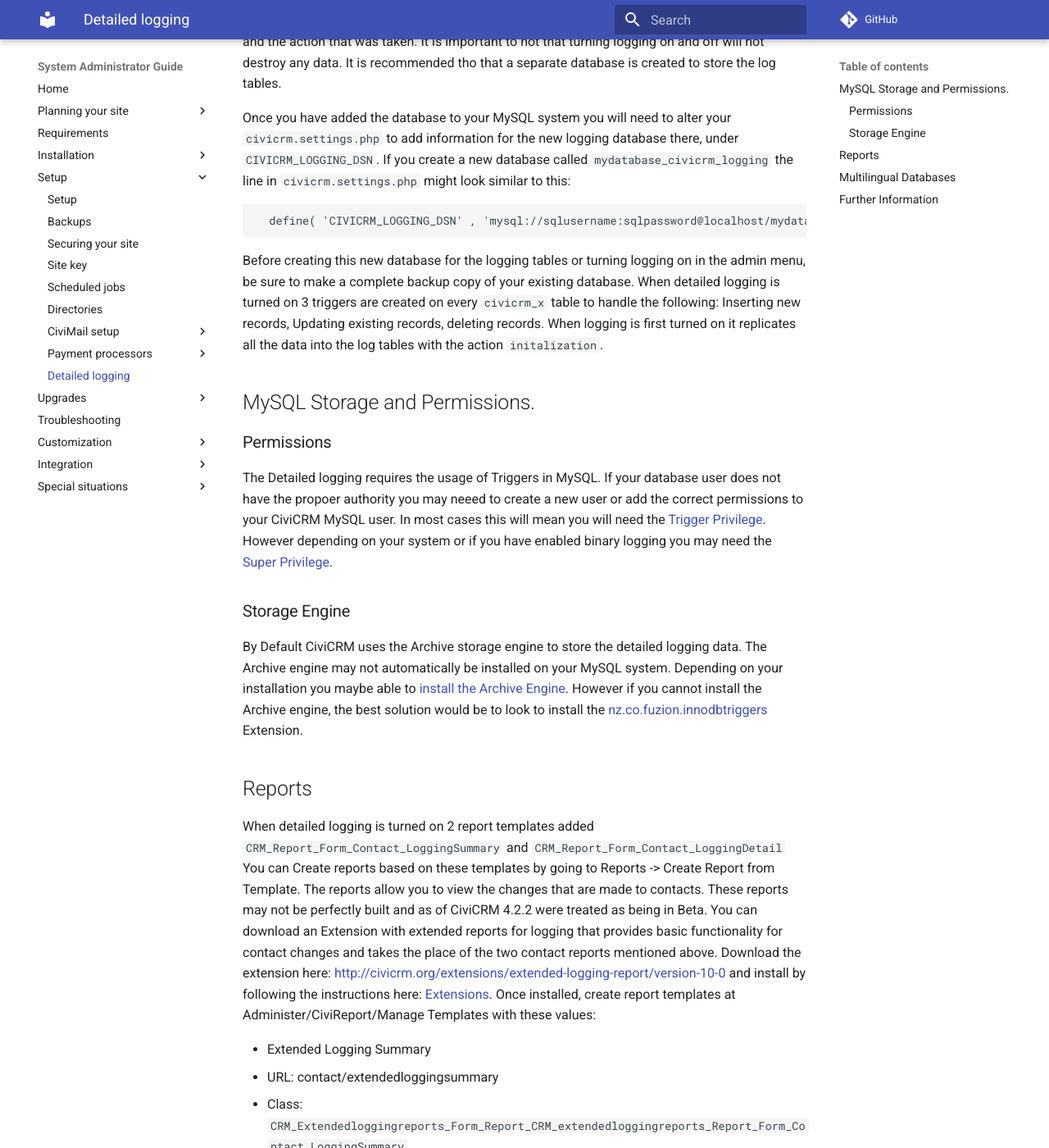
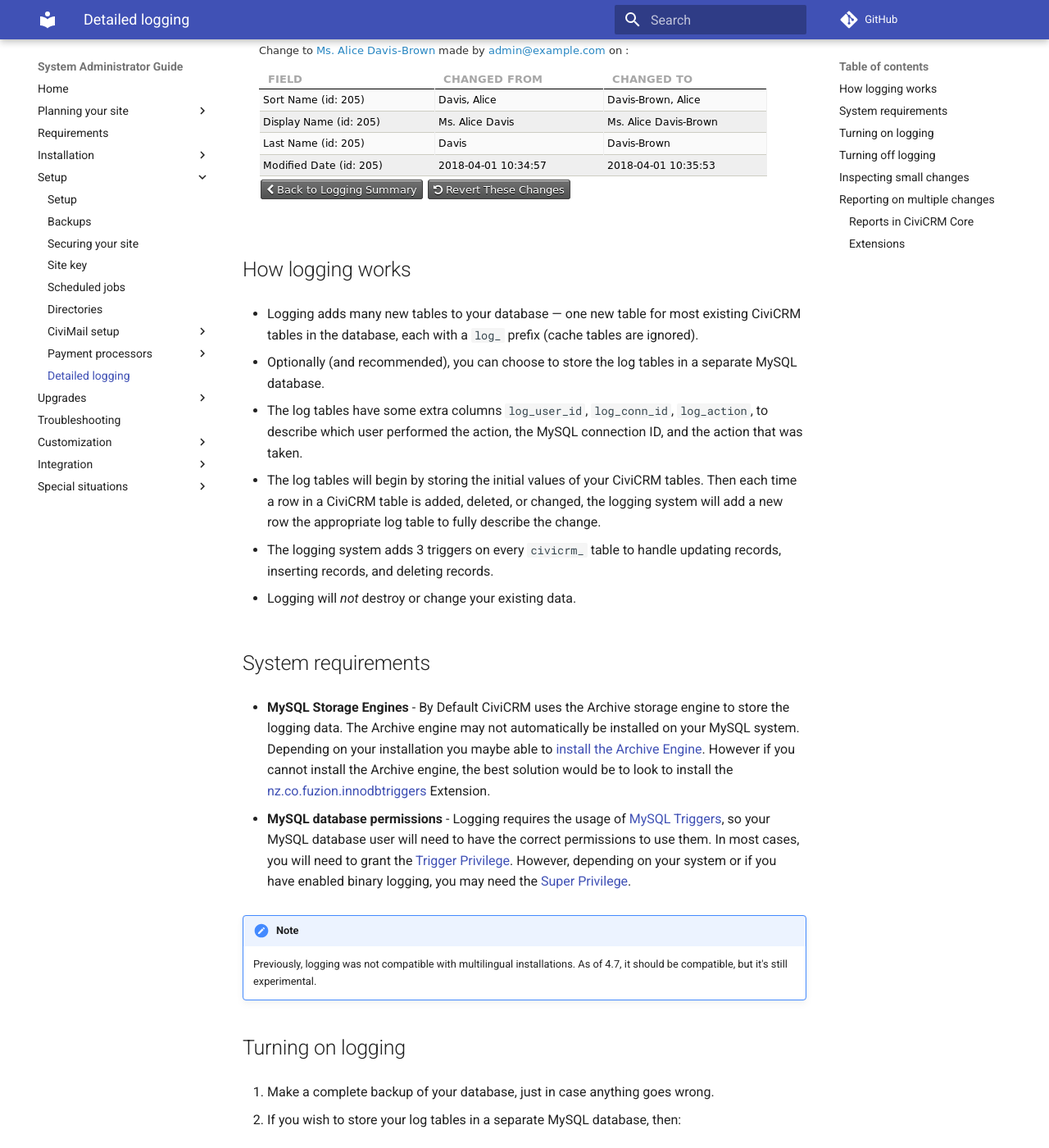
Before and after one commit to civicrm/civicrm-sysadmin-guide, an MkDocs documentation site: the page built from docs/setup/logging.md, in a window 1280 px wide and 1400 px high, scrolled down 244 px. Shown: the whole window at 82% size. Built offline with MkDocs 1.6.1 and Material for MkDocs 9.7.7, drawn with Linux system fonts in a browser that asks for light colours; comment, search, counter and statistics services are not loaded; old or Windows-style settings are respelled for this version of MkDocs; some of the changed text lies outside the part shown.

Commit message:
Improve logging page
* Improve language throughout to be more clear and concise.
* Use more headings in the page.
* Use "logging" throughout the page (but explain up front that "logging"
  means "detailed logging").
* Add screenshot demonstrating what you can see when you have logging
  enabled.
* Use ordered lists for "how to" content.
* Remove reference to old blog post. (If there's anything in that post
  of use, then we should copy it to this page -- but I read the post and
  I don't think we need to capture anything else from it.)
* Don't explain so much about how to use the extension -- that should be
  in the extension's docs.

````diff
--- a/docs/setup/logging.md
+++ b/docs/setup/logging.md
@@ -1,43 +1,87 @@
-# Detailed Logging Setting
+# Detailed Logging
 
-In CiviCRM there is a logging setting that allows for "detailed" logging to be turned on. Detailed logging tracks changes to the main `civicrm_` tables by creating duplicate tables called `log_civicrm_x`. A few extra columns are added to the `log_x` table `log_user_id`, `log_conn_id`, `log_action`, these describe which user did the action, the MySQL connection ID and the action that was taken. It is important to not that turning logging on and off will not destroy any data. It is recommended tho that a separate database is created to store the log tables.
+Detailed logging (aka "logging") allows you to maintain a full history of *all* changes made to *everything* in CiviCRM. It's a powerful feature which is turned *off* be default &mdash; because it's a bit overkill for most organizations, and it comes with some downsides too.
 
-Once you have added the database to your MySQL system you will need to alter your `civicrm.settings.php` to add information for the new logging database there, under `CIVICRM_LOGGING_DSN`. If you create a new database called `mydatabase_civicrm_logging` the line in `civicrm.settings.php` might look similar to this:
-
-```php
-  define( 'CIVICRM_LOGGING_DSN' , 'mysql://sqlusername:sqlpassword@localhost/mydatabase_civicrm_logging?new_link=true' );
-```
-
-Before creating this new database for the logging tables or turning logging on in the admin menu, be sure to make a complete backup copy of your existing database. When detailed logging is turned on 3 triggers are created on every `civicrm_x` table to handle the following: Inserting new records, Updating existing records, deleting records. When logging is first turned on it replicates all the data into the log tables with the action `initalization`.
+![Screenshot of report showing field differences within one update](/img/detailed-logging-report.png)
 
 
-## MySQL Storage and Permissions.
+## How logging works
 
-### Permissions
+* Logging adds many new tables to your database &mdash; one new table for most existing CiviCRM tables in the database, each with a `log_` prefix (cache tables are ignored).
 
-The Detailed logging requires the usage of Triggers in MySQL. If your database user does not have the propoer authority you may neeed to create a new user or add the correct permissions to your CiviCRM MySQL user. In most cases this will mean you will need the [Trigger Privilege](https://dev.mysql.com/doc/refman/5.7/en/privileges-provided.html#priv_trigger). However depending on your system or if you have enabled binary logging you may need the [Super Privilege](https://dev.mysql.com/doc/refman/5.7/en/privileges-provided.html#priv_super).
+* Optionally (and recommended), you can choose to store the log tables in a separate MySQL database.
 
-### Storage Engine
+* The log tables have some extra columns `log_user_id`, `log_conn_id`, `log_action`, to describe which user performed the action, the MySQL connection ID, and the action that was taken.
 
-By Default CiviCRM uses the Archive storage engine to store the detailed logging data. The Archive engine may not automatically be installed on your MySQL system. Depending on your installation you maybe able to [install the Archive Engine](https://stackoverflow.com/questions/26996618/install-mariadb-archive-engine). However if you cannot install the Archive engine, the best solution would be to look to install the [nz.co.fuzion.innodbtriggers](https://github.com/eileenmcnaughton/nz.co.fuzion.innodbtriggers) Extension.
+* The log tables will begin by storing the initial values of your CiviCRM tables. Then each time a row in a CiviCRM table is added, deleted, or changed, the logging system will add a new row the appropriate log table to fully describe the change.
 
-## Reports
+* The logging system adds 3 triggers on every `civicrm_` table to handle updating records, inserting records, and deleting records.
 
-When detailed logging is turned on 2 report templates added `CRM_Report_Form_Contact_LoggingSummary` and `CRM_Report_Form_Contact_LoggingDetail` You can Create reports based on these templates by going to Reports -> Create Report from Template. The reports allow you to view the changes that are made to contacts. These reports may not be perfectly built and as of CiviCRM 4.2.2 were treated as being in Beta. You can download an Extension with extended reports for logging that provides basic functionality for contact changes and takes the place of the two contact reports mentioned above. Download the extension here: [http://civicrm.org/extensions/extended-logging-report/version-10-0](http://civicrm.org/extensions/extended-logging-report/version-10-0) and install by following the instructions here: [Extensions](/customize/extensions.md). Once installed, create report templates at Administer/CiviReport/Manage Templates with these values:
+* Logging will _not_ destroy or change your existing data.
 
-* Extended Logging Summary
-  * URL: contact/extendedloggingsummary
-  * Class: `CRM_Extendedloggingreports_Form_Report_CRM_extendedloggingreports_Report_Form_Contact_LoggingSummary`
-* Extended Logging Detailed
-  * URL: contact/extendedloggingdetail
-  * `Class: CRM_Extendedloggingreports_Form_Report_CRM_extendedloggingreports_Report_Form_Contact_LoggingDetail`
 
-Then go to Administer/CiviReport/Create Reports from Templates and create a report from the Summary template. You won't need to create a report from the Detail template because it is access from the Summary template. Using the URLs above when you create the templates is the key to getting the summary report to link to the detail report successfully.
+## System requirements
 
-## Multilingual Databases
+* **MySQL Storage Engines** - By Default CiviCRM uses the Archive storage engine to store the logging data. The Archive engine may not automatically be installed on your MySQL system. Depending on your installation you maybe able to [install the Archive Engine](https://stackoverflow.com/questions/26996618/install-mariadb-archive-engine). However if you cannot install the Archive engine, the best solution would be to look to install the [nz.co.fuzion.innodbtriggers](https://github.com/eileenmcnaughton/nz.co.fuzion.innodbtriggers) Extension.
 
-As of 4.7 it appears the detailed logging system can cope with Multilingual databases. However this support is still experimental. There have been a few tests added to the CiviCRM's unit tests to prove that the detailed logging system can cope with multilingual databases.
+* **MySQL database permissions** - Logging requires the usage of [MySQL Triggers](https://dev.mysql.com/doc/en/triggers.html), so your MySQL database user will need to have the correct permissions to use them. In most cases, you will need to grant the [Trigger Privilege](https://dev.mysql.com/doc/en/privileges-provided.html#priv_trigger). However, depending on your system or if you have enabled binary logging, you may need the [Super Privilege](https://dev.mysql.com/doc/refman/5.7/en/privileges-provided.html#priv_super).
 
-## Further Information
+!!! note
+    Previously, logging was not compatible with multilingual installations. As of 4.7, it should be compatible, but it's still experimental.
 
-A rundown of how the logging system works is in this article: [http://civicrm.org/blogs/shot/new-civicrm-33-feature-logging](http://civicrm.org/blogs/shot/new-civicrm-33-feature-logging)
+
+## Turning on logging
+
+1. Make a complete backup of your database, just in case anything goes wrong.
+
+1. If you wish to store your log tables in a separate MySQL database, then:
+
+    1. Create the new database.
+
+    1. Edit your `civicrm.settings.php` file to add information for the new logging database there, under `CIVICRM_LOGGING_DSN`. If you create a new database called `mydatabase_civicrm_logging` the line in `civicrm.settings.php` might look similar to this:
+
+        ```php
+        define(
+           'CIVICRM_LOGGING_DSN' ,
+           'mysql://user:pass@localhost/db_name?new_link=true'
+        );
+        ```
+
+1. Go to **Administer › System Settings - Misc (Undelete, PDFs, Limits, Logging, Captcha, etc.)**
+
+1. Set Logging to **Yes**.
+
+
+## Turning off logging
+
+1. Go to **Administer › System Settings - Misc (Undelete, PDFs, Limits, Logging, Captcha, etc.)**
+
+1. Set Logging to **No**.
+
+If you want to turn on logging again, after it's been off for some time, you can do so without losing any of the previous log data. New log data will simply be appended to the log tables.
+
+
+## Inspecting small changes
+
+1. View a contact record that has been altered after logging was enabled.
+
+1. Go to the **Change Log** tab to view a table of changes.
+
+1. For one update, click **Update** to view the fields that were updated.
+
+
+## Reporting on multiple changes
+
+### Reports in CiviCRM Core
+
+1. Go to **Administer > CiviReport > Create New Report From Template**.
+
+1. With logging turned on, two new report templates are available:
+    * Contact Logging Report (Summary)
+    * Contact Logging Report (Detail)
+
+1. Use these report templates to create reports, as needed. See [CiviReport](https://docs.civicrm.org/user/en/latest/reporting/what-is-civireport/) for more info.
+
+### Extensions
+
+* The [Extended Logging Report](http://civicrm.org/extensions/extended-logging-report) offers some additional features over the built in reports which are designed to find out about individual transactions and don't cope with Batch or long running transactions. The extended logging report allows you to view all email address changes made this month (for example) or to see the changes made by an import job.
````
Also changed, not shown: docs/img/detailed-logging-report.png (added).
